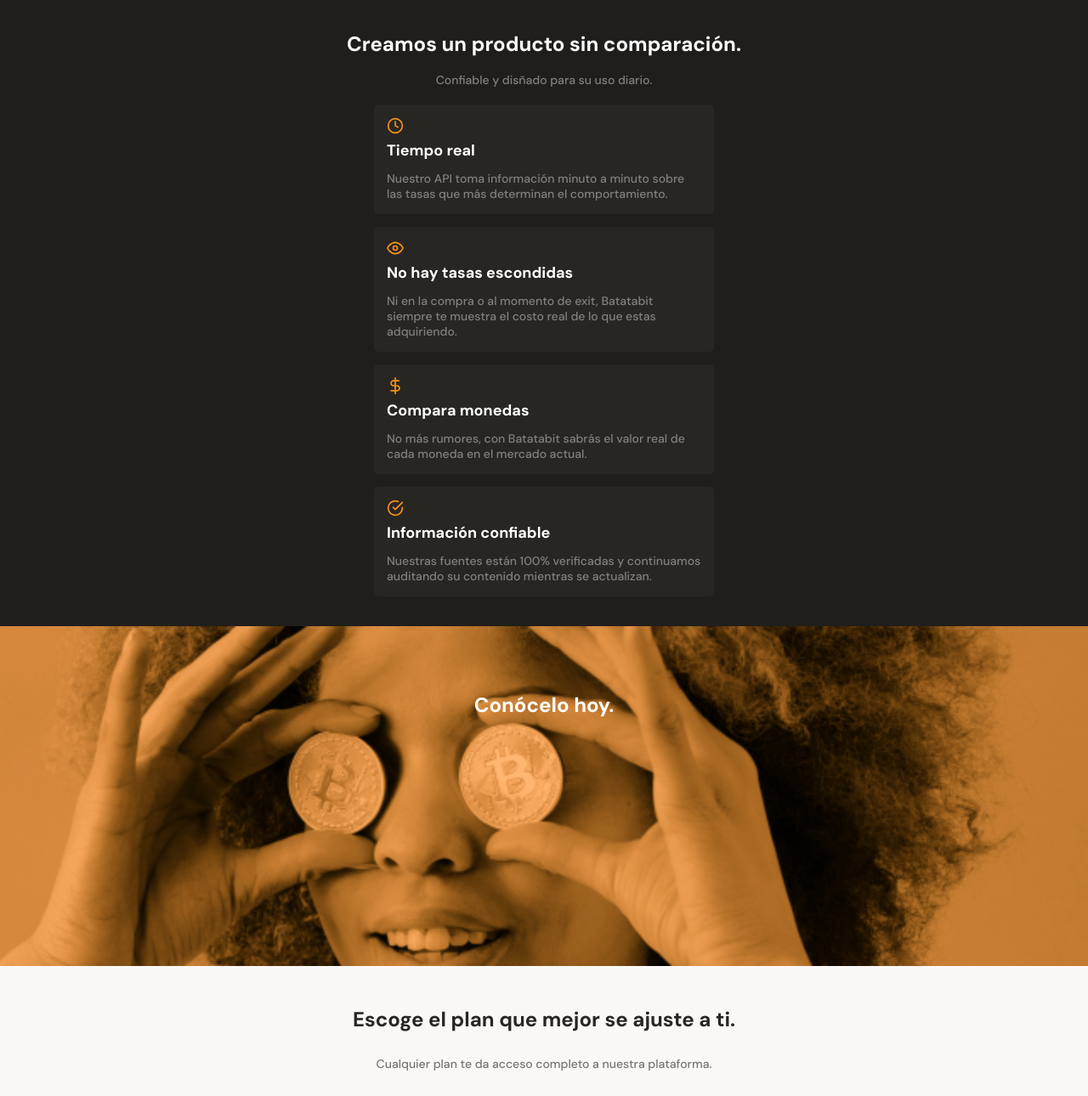
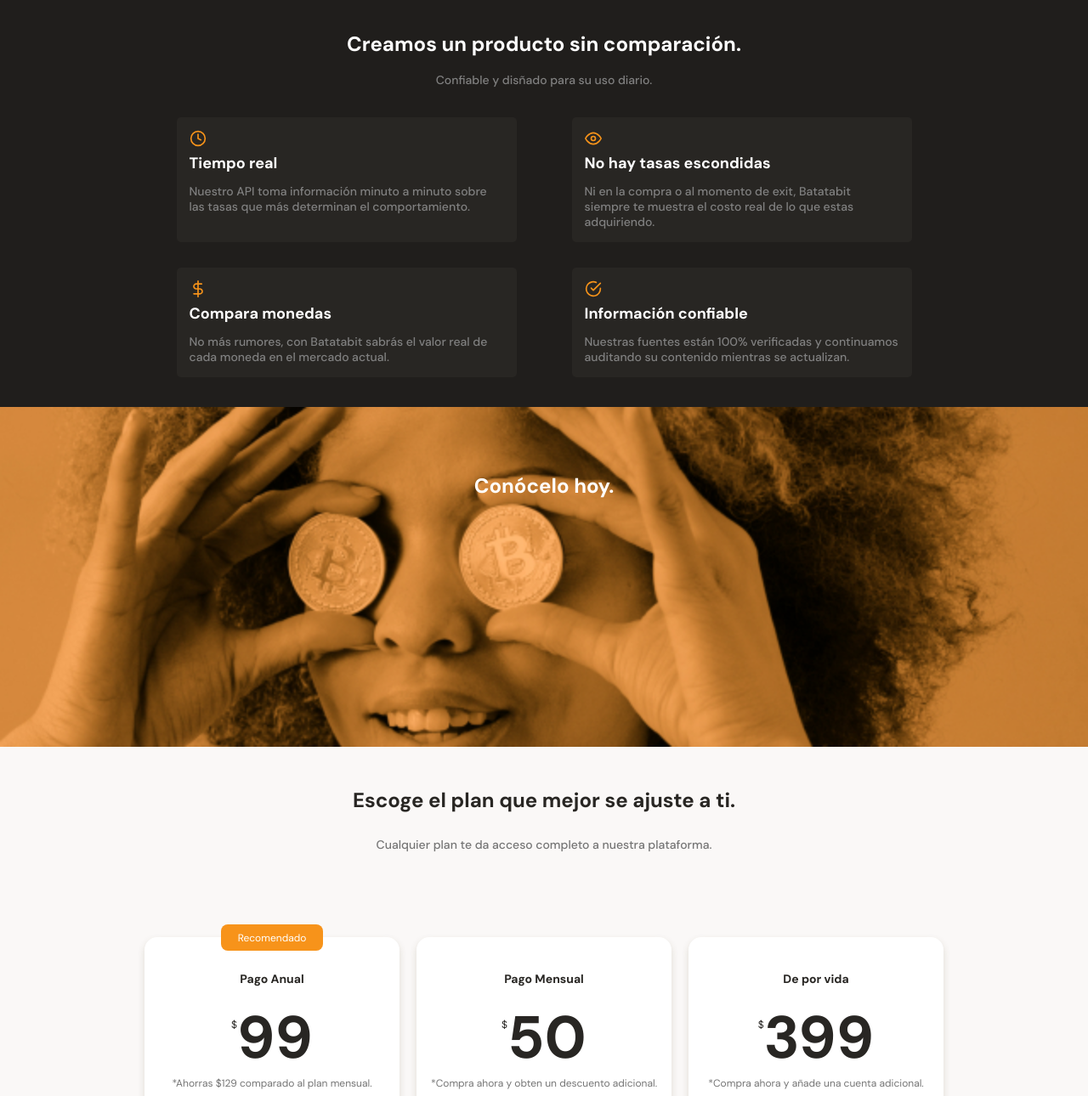
Before and after one commit to EmanuelAlv/MobileFirst_Pagina_Profesional, a plain HTML site: page index.html in a window 1280 px wide. Shown: the part 1207-2497 px from the top of the page at 85% size. Drawn offline with Linux system fonts and the light colour scheme.

Commit message:
Se añadieron medie querys para tamaños de pantalla mayores

```diff
--- a/CSS/style.css
+++ b/CSS/style.css
@@ -125,13 +125,14 @@ main{
     background-repeat: no-repeat;
 }
 .main-exchange-container h2{
-    margin-bottom: 30px;
+    margin: 0 15px 30px;
     font-size: 2.4rem;
     font-weight: bold;
     line-height: 2.6rem;
     color: var(--black);
 }
 .main-exchange-container p{
+    margin: 0 15px 30px;
     margin-bottom: 30px;
     font-size: 1.4rem;
     font-weight: 500;
--- /dev/null
+++ b/CSS/tablet.css
@@ -0,0 +1,12 @@
+.main-tables-container{
+    justify-content: center;
+}
+.product-cards--container{
+    display: flex;
+    flex-wrap: wrap;
+    width: 930px;
+    margin: 0 auto;
+}
+.plans-container--slider{
+    justify-content: center;
+}
--- a/index.html
+++ b/index.html
@@ -8,7 +8,8 @@
     <link rel="preconnect" href="https://fonts.gstatic.com" crossorigin>
     <link href="https://fonts.googleapis.com/css2?family=DM+Sans:wght@400;500;700&family=Inter:wght@300;500&display=swap" rel="stylesheet">
     <link rel="stylesheet" href="./CSS/style.css">
-    <title>Document</title>
+    <link rel="stylesheet" href="./CSS/tablet.css" media="(min-width: 930px)">
+    <title>Batatabit</title>
 </head>
 <body>
     <header>
@@ -100,25 +101,19 @@
                     <p class="product--card-title">Tiempo real</p>
                     <p class="product--card-body">Nuestro API toma información minuto a minuto sobre las tasas que más determinan el comportamiento.</p>
                 </article>
-            </section>
-            <!--Tarjeta No hay tasas escondidas-->
-            <section class="product-cards--container">
+                <!--Tarjeta No hay tasas escondidas-->
                 <article class="product-detail--card">
                     <span class="eye"></span>
                     <p class="product--card-title">No hay tasas escondidas<p>
                     <p class="product--card-body">Ni en la compra o al momento de exit, Batatabit siempre te muestra el costo real de lo que estas adquiriendo.</p>
                 </article>
-            </section>
-            <!--Tarjeta Compara monedas-->
-            <section class="product-cards--container">
+                <!--Tarjeta Compara monedas-->
                 <article class="product-detail--card">
                     <span class="dollar-sign"></span>
                     <p class="product--card-title">Compara monedas</p>
                     <p class="product--card-body">No más rumores, con Batatabit sabrás el valor real de cada moneda en el mercado actual.</p>
                 </article>
-            </section>
-            <!--Tarjeta Información confiable-->
-            <section class="product-cards--container">
+                <!--Tarjeta Información confiable-->
                 <article class="product-detail--card">
                     <span class="check"></span>
                     <p class="product--card-title">Información confiable</p>
```
